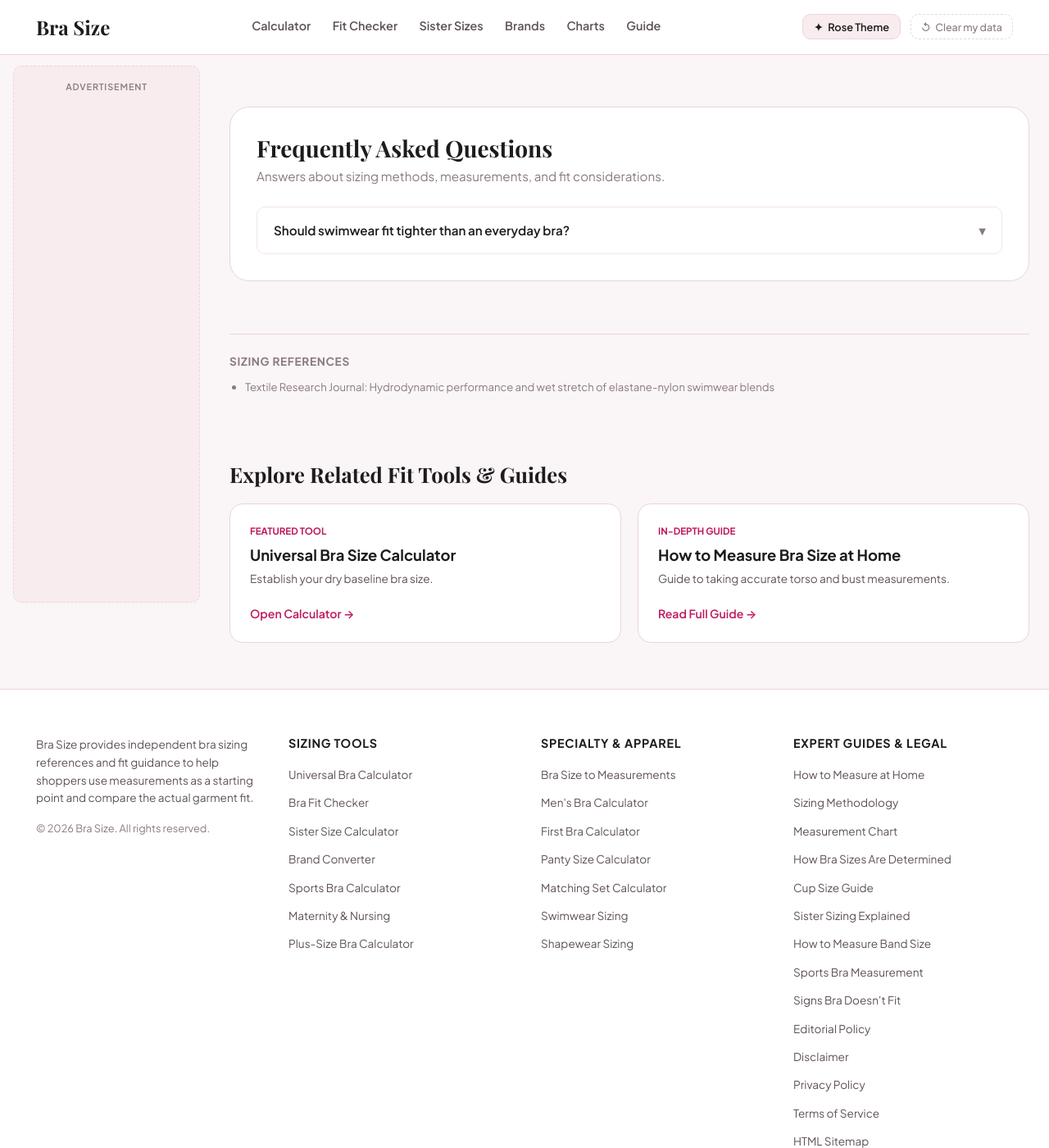
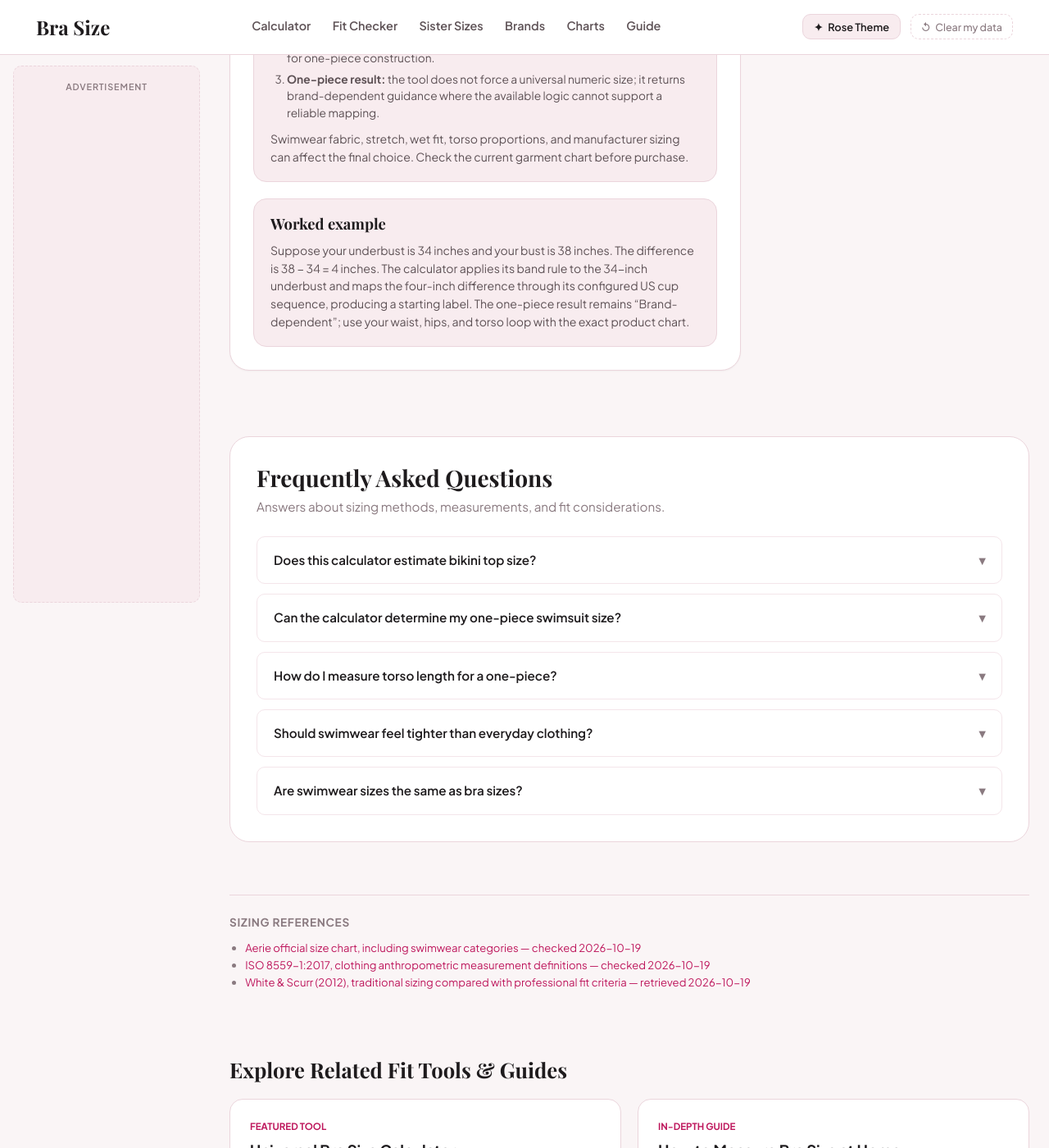
Before and after one commit to sharpedge74-cmyk/Bra-Size-Pro, a Jekyll site: the page built from swimwear-size-calculator.html, in a window 1280 px wide and 1400 px high, scrolled down 1244 px. Shown: the whole window at 82% size. Built offline with Jekyll 4.4.1, drawn with Linux system fonts in a browser that asks for light colours; some web fonts are replaced; some of the changed text lies outside the part shown.

Commit message:
Improve lingerie calculator content with clear examples, limitations and traceable references

```diff
--- a/swimwear-size-calculator.html
+++ b/swimwear-size-calculator.html
@@ -1,15 +1,17 @@
 ---
 layout: tool
-title: "Swimwear Size Calculator"
-description: "Estimate a starting size for bra-sized swimwear and assess one-piece fit considerations from body measurements."
+title: "Swimwear Size Calculator: Bikini and One-Piece"
+description: "Estimate a bra-sized swimwear starting label and review torso-length considerations for one-piece swimsuits."
 permalink: /swimwear-size-calculator
 breadcrumb_label: "Swimwear Calculator"
 intent: "Estimate bra-sized swimwear and review one-piece fit considerations"
-last_reviewed: "2026-02-15"
+last_reviewed: "2026-10-19"
 tool_js: "swimwear-size-calculator.js"
 ads: "tool"
 sources:
-  - "Textile Research Journal: Hydrodynamic performance and wet stretch of elastane-nylon swimwear blends"
+  - '<a href="https://www.ae.com/US/en/content/help/aerie-size-chart" target="_blank" rel="noopener">Aerie official size chart, including swimwear categories — checked 2026-10-19</a>'
+  - '<a href="https://www.iso.org/standard/61686.html" target="_blank" rel="noopener">ISO 8559-1:2017, clothing anthropometric measurement definitions — checked 2026-10-19</a>'
+  - '<a href="https://pubmed.ncbi.nlm.nih.gov/22397508/" target="_blank" rel="noopener">White &amp; Scurr (2012), traditional sizing compared with professional fit criteria — retrieved 2026-10-19</a>'
 related_tool:
   title: "Universal Bra Size Calculator"
   desc: "Establish your dry baseline bra size."
@@ -19,10 +21,20 @@ related_guide:
   desc: "Guide to taking accurate torso and bust measurements."
   url: "/how-to-measure-bra-size-at-home"
 faq:
-  - q: "Should swimwear fit tighter than an everyday bra?"
-    a: "A secure dry fit is important because swimwear fit can change with fabric construction, stretch, movement, and wet conditions. Check the garment's current size chart and fit guidance."
+  - q: "Does this calculator estimate bikini top size?"
+    a: "It provides a bra-sized starting label from underbust and bust measurements using this site's configured sequence. Check the exact swimwear brand's chart because swim tops may use different labels or product-specific sizing."
+  - q: "Can the calculator determine my one-piece swimsuit size?"
+    a: "No. It leaves one-piece sizing brand-dependent because bust and underbust alone do not capture every fit dimension. Compare bust, waist, hip, and torso measurements with the product chart."
+  - q: "How do I measure torso length for a one-piece?"
+    a: "This tool asks for a torso loop measured from the shoulder, down through the body and crotch, and back up as indicated by the field. Follow the swimsuit brand's instructions if they define the path differently."
+  - q: "Should swimwear feel tighter than everyday clothing?"
+    a: "A swimsuit should feel secure for its intended use without painful pressure or restricting comfortable movement. Fabric and construction differ, so use the maker's own fit advice rather than a universal tightness rule."
+  - q: "Are swimwear sizes the same as bra sizes?"
+    a: "Not always. Some bikini tops use band-and-cup labels, while other swimwear uses alpha or numeric sizing. One-piece fit also depends on body length and garment construction."
+
 ---
 
+<section class="calculator-reference"><h2>Direct answer</h2><p>This calculator estimates a starting label for bra-sized bikini or tankini tops from underbust and bust measurements. It does not assign a universal one-piece swimsuit size. For one-pieces, compare your bust, waist, hip, and torso measurements with the manufacturer's current chart because a bra label alone does not describe the whole garment fit.</p></section>
 <div class="calculator-card">
   <form id="swimwear-calc-form" class="calc-form" data-measurement-unit-form>
     <div class="calc-control-group measurement-unit-control">
@@ -88,3 +100,4 @@ faq:
     <p id="sw-res-tip" style="font-size: 0.92rem; color: var(--color-text-muted); margin-top: 0.75rem;"></p>
   </div>
 </div>
+<section class="calculator-reference"><h2>Worked example</h2><p>Suppose your underbust is 34 inches and your bust is 38 inches. The difference is 38 − 34 = 4 inches. The calculator applies its band rule to the 34-inch underbust and maps the four-inch difference through its configured US cup sequence, producing a starting label. The one-piece result remains “Brand-dependent”; use your waist, hips, and torso loop with the exact product chart.</p></section>
```
